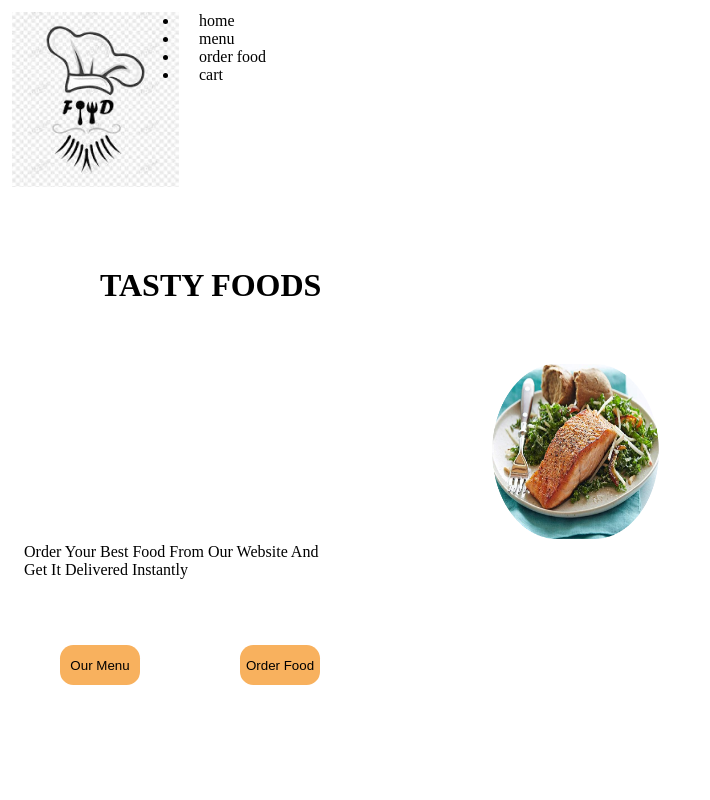
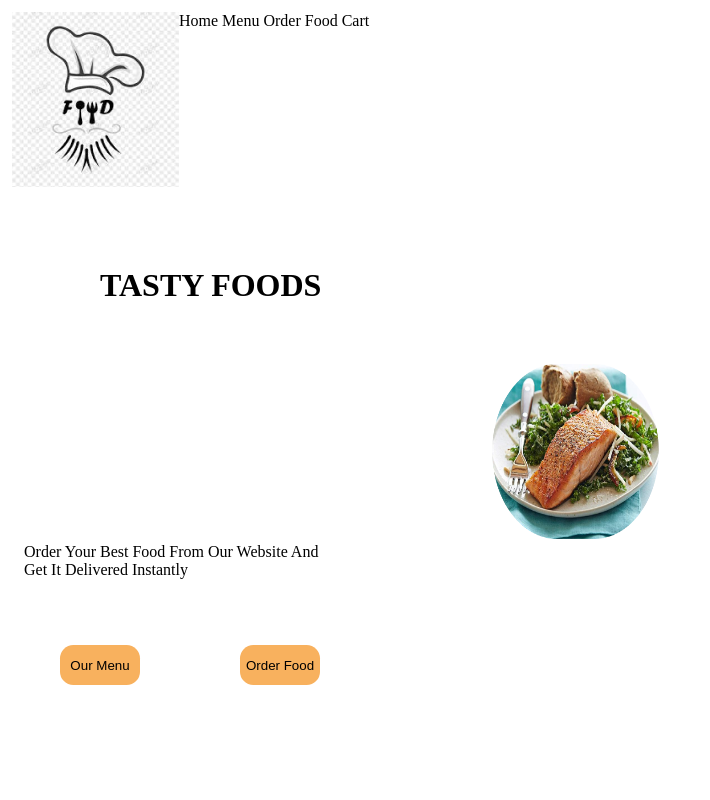
Before and after one commit to OkelloSam21/tasty-food, a plain HTML site: page index.html in a window 1280 px wide. Shown: the top 800 px of the page, without its empty margins (0-710 px from the left). Drawn offline with Linux system fonts and the light colour scheme.

Commit message:
add style for .navbar ul

```diff
--- a/Assets/Css/styles.css
+++ b/Assets/Css/styles.css
@@ -26,12 +26,19 @@
 }
 
 .navbar-links{
-  float: right;
+  /* float: right; */
 }
 
-.navbar-links a{
-  /* float: right; */
-  padding-left: 20px;
+.navbar-links ul{
+  list-style-type: none;
+  margin: 0;
+  padding: 0;
+  float: right;
+  text-transform: capitalize;
+}
+
+.navbar-links li{
+  display: inline-block;
 }
 
 a{
```
